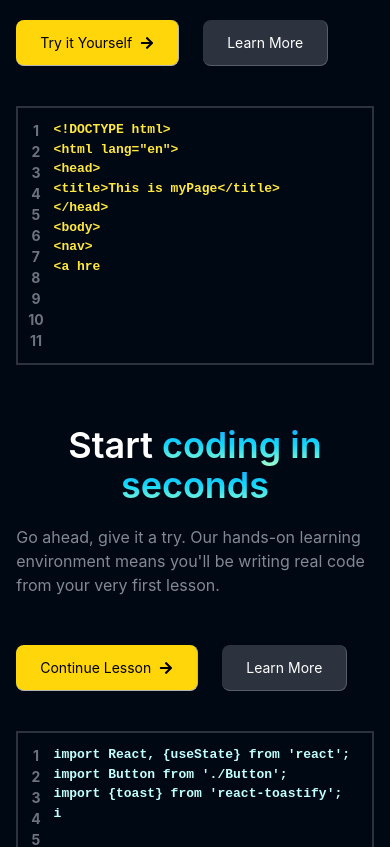
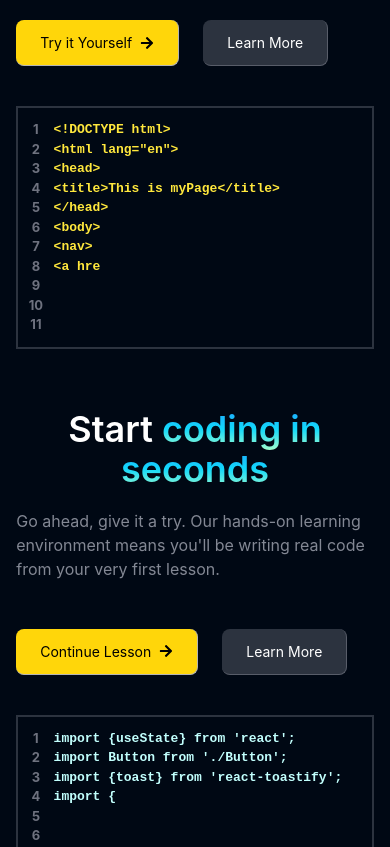
Before and after one commit to Akshay7016/StudyWeb-frontend, a React (Create React App) app: page / in a window 390 px wide. Shown: the part 1060-1907 px from the top of the page. Built offline with nearby package versions, Linux system fonts and the light colour scheme; no server answers.

Commit message:
CodeBlocks updated

```diff
--- a/src/components/core/homepage/CodeBlocks.js
+++ b/src/components/core/homepage/CodeBlocks.js
@@ -40,17 +40,17 @@ const CodeBlocks = ({
                 {/* TODO: add background gradient */}
 
                 <div className='w-[10%] flex flex-col items-center text-richblack-400 font-inter font-bold'>
-                    <p>1</p>
-                    <p>2</p>
-                    <p>3</p>
-                    <p>4</p>
-                    <p>5</p>
-                    <p>6</p>
-                    <p>7</p>
-                    <p>8</p>
-                    <p>9</p>
-                    <p>10</p>
-                    <p>11</p>
+                    <p className="text-[13px] lg:text-[14px]">1</p>
+                    <p className="text-[13px] lg:text-[14px]">2</p>
+                    <p className="text-[13px] lg:text-[14px]">3</p>
+                    <p className="text-[13px] lg:text-[14px]">4</p>
+                    <p className="text-[13px] lg:text-[14px]">5</p>
+                    <p className="text-[13px] lg:text-[14px]">6</p>
+                    <p className="text-[13px] lg:text-[14px]">7</p>
+                    <p className="text-[13px] lg:text-[14px]">8</p>
+                    <p className="text-[13px] lg:text-[14px]">9</p>
+                    <p className="text-[13px] lg:text-[14px]">10</p>
+                    <p className="text-[13px] lg:text-[14px]"s>11</p>
                 </div>
 
                 <div className={`w-[90%] flex flex-col font-bold font-mono ${codeColor}`}>
--- a/src/pages/Home.js
+++ b/src/pages/Home.js
@@ -67,7 +67,7 @@ const Home = () => {
                         subHeading="Our courses are designed and taught by industry experts who have years of experience in coding and are passionate about sharing their knowledge with you."
                         ctabtn1="Try it Yourself"
                         ctabtn2="Learn More"
-                        codeLines={`<!DOCTYPE html> \n <html lang="en"> \n <head> \n <title>This is myPage</title> \n </head> \n <body> \n <nav> \n <a href="/one>One</a> <a href="/two>Two</a> \n </nav> \n </body> \n </html>`}
+                        codeLines={`<!DOCTYPE html> \n <html lang="en"> \n <head> \n <title>This is myPage</title> \n </head> \n <body> \n <nav> \n <a href="/contactUs>Contact Us</a> \n </nav> \n </body> \n </html>`}
                         codeColor="text-yellow-25"
                     />
 
@@ -82,7 +82,7 @@ const Home = () => {
                         subHeading="Go ahead, give it a try. Our hands-on learning environment means you'll be writing real code from your very first lesson."
                         ctabtn1="Continue Lesson"
                         ctabtn2="Learn More"
-                        codeLines={`import React, {useState} from 'react'; \n import Button from './Button'; \n import {toast} from 'react-toastify'; \n import {FaArrowRight} from 'react-icons/fa'; \n  \n const Home = () => { \n return ( \n <div>Home</div> \n ) \n }; \n export default Home;`}
+                        codeLines={`import {useState} from 'react'; \n import Button from './Button'; \n import {toast} from 'react-toastify'; \n import {getScore} from 'utils'; \n  \n const Home = () => { \n return ( \n <div>Home</div> \n ) \n }; \n export default Home;`}
                         codeColor="text-caribbeangreen-5"
                     />
                 </div>
```
